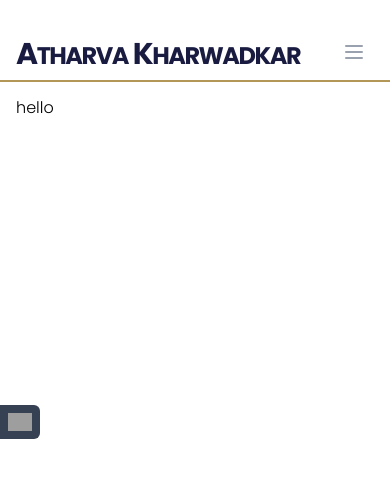
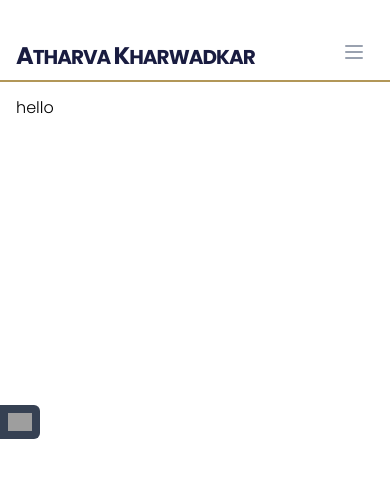
Before and after one commit to jasonpeng7/akportfolio, a Next.js app: page / in a window 390 px wide. Shown: the top 478 px of the page. Built offline with nearby package versions, Linux system fonts and the light colour scheme; grey boxes are pictures that could not be loaded.

Commit message:
ui update

```diff
--- a/src/components/ExperienceStack.tsx
+++ b/src/components/ExperienceStack.tsx
@@ -27,7 +27,7 @@ export default function ExperienceList() {
   ];
 
   return (
-    <div className="w-[400px] sm:w-[500px] lg:w-[600px] xl:w-[800px]  mx-auto space-y-[15px] ">
+    <div className="w-[350px] sm:w-[500px] lg:w-[600px] xl:w-[800px]  mx-auto space-y-[15px] ">
       {experiences.map((exp, idx) => (
         <ExperienceCard
           key={idx}
--- a/src/components/features/ExperienceCard.tsx
+++ b/src/components/features/ExperienceCard.tsx
@@ -53,7 +53,7 @@ export default function ExperienceCard({
         </div>
 
         <div className="flex-1 mx-4">
-          <div className="text-dark-navy font-semibold text-sm md:text-md lg:text-lg">
+          <div className="poppins-semibold text-dark-navy text-sm md:text-md lg:text-lg">
             {companyName}
           </div>
           <div className="text-gray-600 text-sm">{title}</div>
--- a/src/components/navbar.tsx
+++ b/src/components/navbar.tsx
@@ -9,12 +9,12 @@ export default function Navbar() {
     <nav className="fixed top-0 left-0 w-full bg-white z-50 border-b-2 border-primary-gold ">
       <div className="max-w-8xl mx-auto px-4">
         <div className="flex items-end justify-between h-20 pb-2">
-          <div className="flex-shrink-0">
-            <p className="text-3xl poppins-bold text-primary-navy tracking-tighter uppercase">
-              <span className="text-3xl">A</span>
-              <span className="text-2xl">tharva</span>{" "}
-              <span className="text-3xl">K</span>
-              <span className="text-2xl">harwadkar</span>
+          <div className="flex-shrink min-w-0">
+            <p className="text-xl sm:text-3xl poppins-bold text-primary-navy tracking-tighter uppercase">
+              <span className="text-2xl sm:text-3xl">A</span>
+              <span className="text-md sm:text-2xl">tharva</span>{" "}
+              <span className="text-2xl sm:text-3xl">K</span>
+              <span className="text-md sm:text-2xl">harwadkar</span>
             </p>
           </div>
           <div className="hidden md:flex flex-col items-end">
@@ -33,11 +33,11 @@ export default function Navbar() {
                 Email me
               </a>
             </div>
-            <h3 className="poppins-semibold text-primary-navy text-sm uppercase tracking-wider mb-1">
+            <h3 className="poppins-semibold text-primary-navy text-sm uppercase tracking-tight mb-1">
               Contact Me
             </h3>
           </div>
-          <div className="md:hidden flex items-center">
+          <div className="md:hidden flex items-center flex-shrink-0">
             <button
               onClick={() => setIsOpen(!isOpen)}
               className="inline-flex items-center justify-center p-2 rounded-md text-gray-400 hover:text-gray-500 focus:outline-none focus:ring-2 focus:ring-inset focus:ring-indigo-500"
--- a/src/components/sidenav.tsx
+++ b/src/components/sidenav.tsx
@@ -54,7 +54,7 @@ const Sidenav = () => {
         } md:translate-x-0 transition-transform duration-300 ease-in-out`}
       >
         <div className="p-4 h-full">
-          <h2 className="poppins-semibold text-primary-grey uppercase tracking-regular mb-1 border-b-1 pb-1 border-primary-grey">
+          <h2 className="poppins-regular text-medium-blue  tracking-regular mb-1 border-b-1 pb-1 border-primary-grey">
             Choose a category
           </h2>
           <nav>
@@ -74,7 +74,7 @@ const Sidenav = () => {
                     <Link
                       href={link.href}
                       className={`block py-1 transition duration-200 text-sm tracking-tight hover:bg-amber-200 hover:text-black text-primary-grey ${
-                        isActive ? "font-semibold" : "font-thin"
+                        isActive ? "font-semibold" : "font-regular"
                       }`}
                     >
                       {link.label}
```
